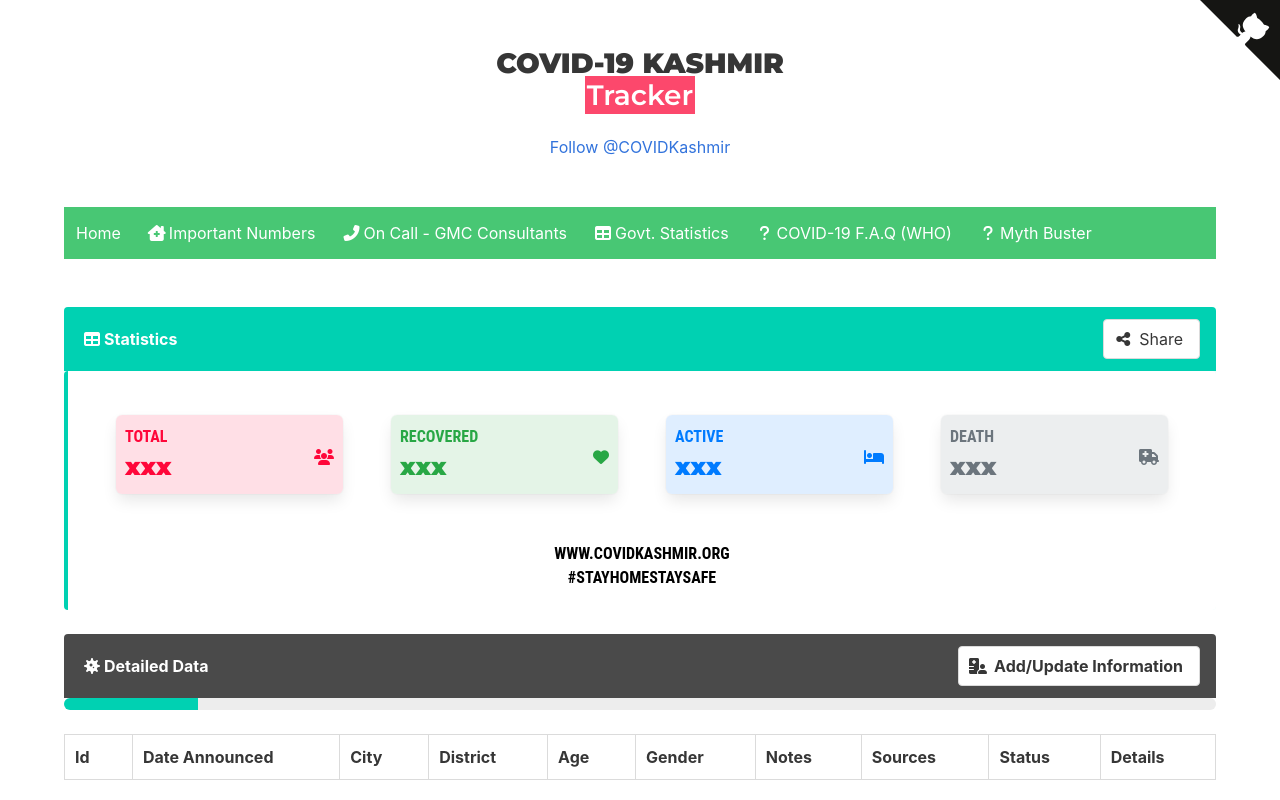
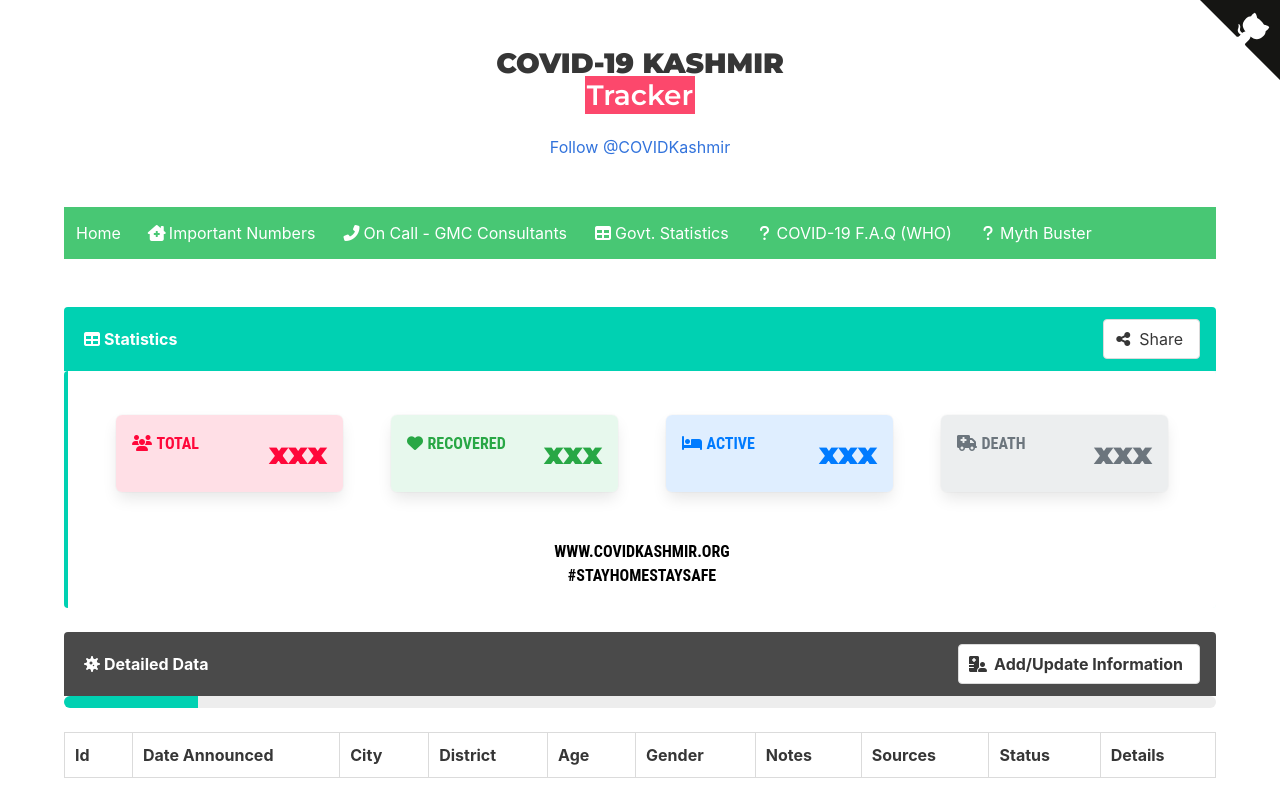
Before and after one commit to haideralipunjabi/covid19kashmir, a plain HTML site: page ReIndex.html in a window 1280 px wide. Shown: the top 800 px of the page. Drawn offline with Linux system fonts and the light colour scheme; no server answers.

Commit message:
Update ReIndex.html
Upadating ReIndex

```diff
--- a/ReIndex.html
+++ b/ReIndex.html
@@ -102,11 +102,12 @@
             }
 
             .count-num{
+             float: right;
 
             }
 
             .container-stat i{
-              float: right;
+             /* float: right;*/
             }
 
             .count-head{
@@ -118,29 +119,29 @@
             .tile-total{
               background: rgba(255,7,58,.12549);
               color: #ff073a;
-              padding: 9px;
+              padding: 16px;
             }
 
             .tile-death{
               background: rgba(108,117,125,.12549);
               color: rgba(108,117,125,1);
-              padding: 9px;
+               padding: 16px;
             }
 
             .tile-recovered{
-              background: rgba(40, 167, 69, .12549);
+              background: rgba(72, 199, 116, .12849);
               color: #28a745;
-              padding: 9px;
+               padding: 16px;
             }
 
             .tile-active{
               background: rgba(0,123,255,.12549);
               color: rgba(0,123,255,1);
-              padding: 9px;
+               padding: 16px;
             }
 
             .count-num{
-              font-size: 24px;
+              font-size: 30px;
                font-family: 'Montserrat', sans-serif;
               font-weight: 700;
             }
@@ -168,10 +169,13 @@
                                   <article class="tile tile-total is-child box">
 
                                         <div class="container-stat">
-                                          <p><span class="count-head">TOTAL</span>
-                                            <br/>
+
+                                          <p><i class="fas fa-users"></i>
+
+                                            <span class="count-head">TOTAL</span>
+
                                             <span id="cases_total" class="count-num">xxx</span>
-                                            <i class="fas fa-users"></i>
+
 
                                           </p>
                                         </div>
@@ -185,10 +189,12 @@
                                   <article class="tile tile-recovered is-child box">
 
                                         <div class="container-stat">
-                                          <p><span class="count-head">Recovered</span>
-                                            <br/>
+                                          <p>
+                                               <i class="fas fa-heart"></i>
+                                            <span class="count-head">Recovered</span>
+
                                             <span id="cases_recovered" class="count-num">xxx</span>
-                                            <i class="fas fa-heart"></i>
+
 
                                           </p>
                                         </div>
@@ -202,10 +208,12 @@
                                   <article class="tile tile-active is-child box">
 
                                         <div class="container-stat">
-                                          <p><span class="count-head">Active</span>
-                                            <br/>
+                                          <p>
+                                             <i class="fas fa-bed"></i>
+                                            <span class="count-head">Active</span>
+
                                             <span id="cases_active" class="count-num">xxx</span>
-                                            <i class="fas fa-bed"></i>
+
 
                                           </p>
                                         </div>
@@ -219,10 +227,12 @@
                                   <article class="tile tile-death is-child box">
 
                                         <div class="container-stat">
-                                          <p><span class="count-head">Death</span>
-                                            <br/>
+                                          <p>
+                                             <i class="fas fa-ambulance"></i>
+                                            <span class="count-head">Death</span>
+
                                             <span id="cases_deaths" class="count-num">xxx</span>
-                                            <i class="fas fa-ambulance"></i>
+
 
                                           </p>
                                         </div>
@@ -446,7 +456,7 @@
 
         <h5>Myth's About COVID19. <br/> WHO </h5>
            <i class="fa fa-times"></i>  <br/>    <br/>
-         <a href="mythbuster.html" class="button is-small is-danger is-rounded"><br/>View Myths</a>
+         <a href="mythbuster.html" class="button is-small is-danger is-rounded">View Myths</a>
     </article>
 
 </div>
```
